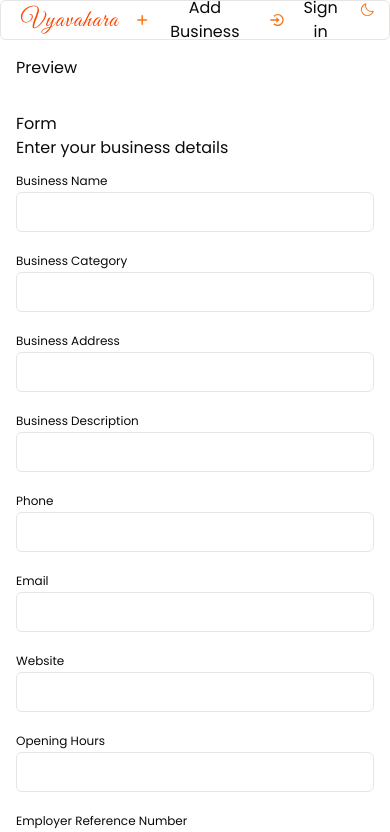
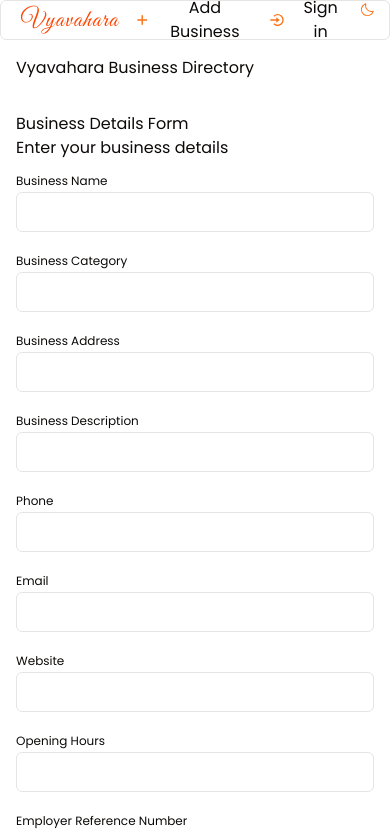
Before and after one commit to Nimira43/Vyavahara, a Next.js app: page /business/add in a window 390 px wide. Shown: the top 832 px of the page. Built offline with nearby package versions, Linux system fonts and the light colour scheme; no server answers.

Commit message:
Updated headings.

```diff
--- a/app/business/add/page.tsx
+++ b/app/business/add/page.tsx
@@ -37,11 +37,10 @@ export default function AddBusinessPage() {
 
   return (
     <div className='flex flex-col lg:flex-row h-screen'>
-      <div className='flex flex-col lg:w-1/2 p-4 lg:order-last lg:flex lg:justify-center lg:items-center'>Preview</div>
-
+      <div className='flex flex-col lg:w-1/2 p-4 lg:order-last lg:flex lg:justify-center lg:items-center'>Vyavahara Business Directory</div>
 
       <div className='flex flex-col lg:w-1/2 p-4 lg:order-first lg:flex lg:justify-center lg:items-center'>
-        Form
+        Business Details Form
         <h1>Enter your business details</h1>
         {inputFields.map((item, index) => (
           <div
```
